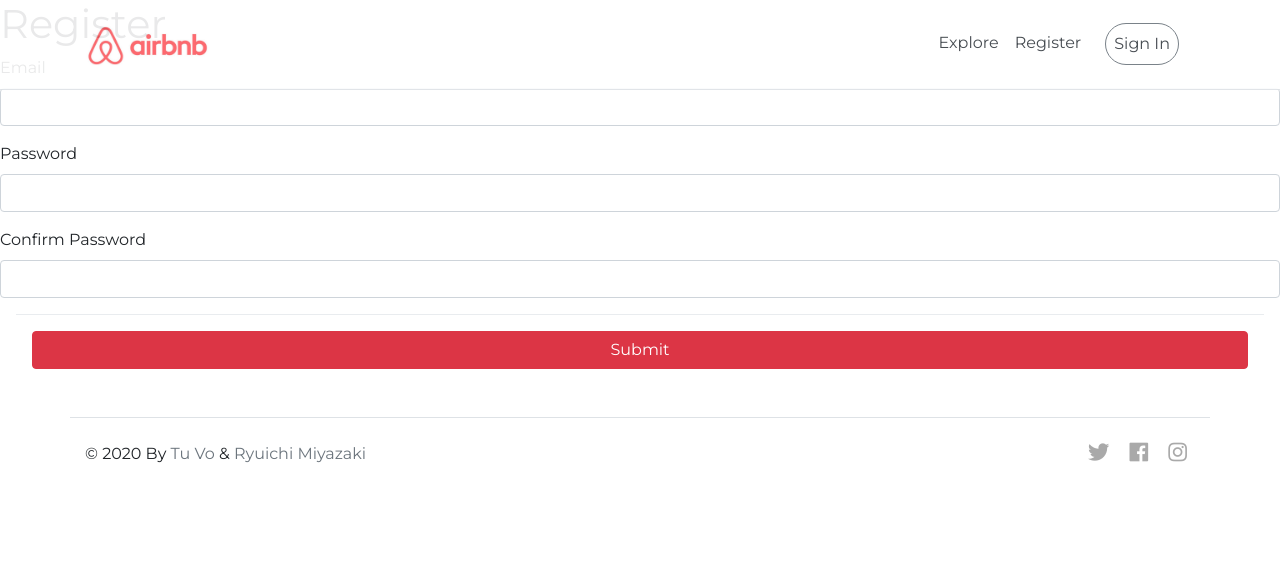
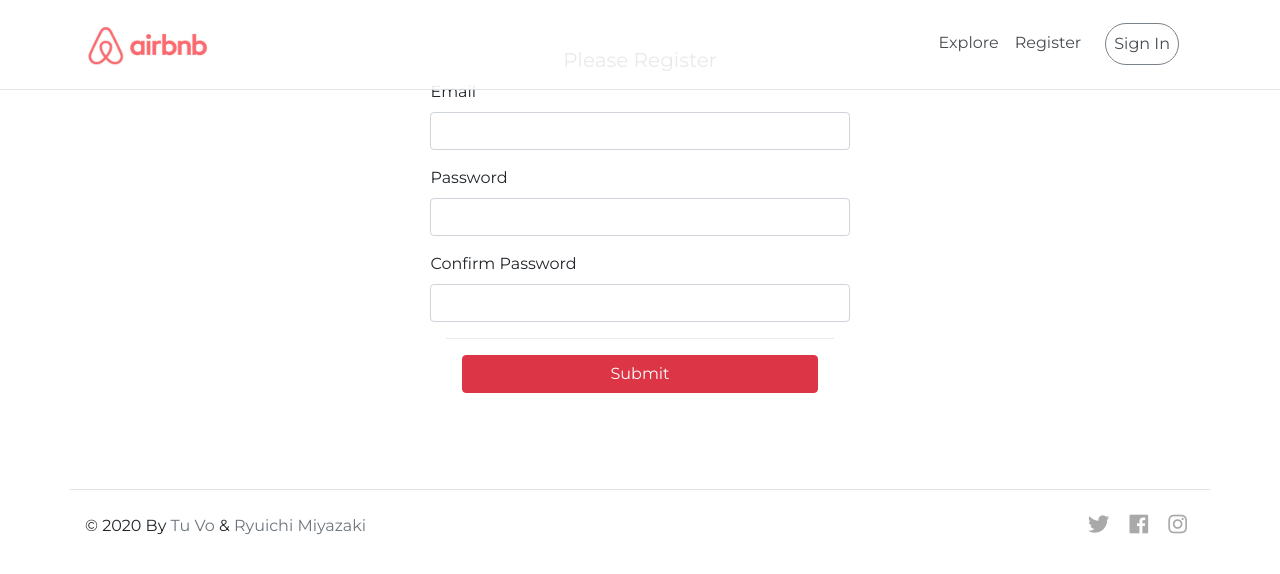
Before and after one commit to akatsuki-co/hyggehomes, a Django app: template apps/accounts/templates/accounts/register.html in a window 1280 px wide. Shown: the top 574 px of the page. Run offline with Django 3.2, Linux system fonts and the light colour scheme; the template is opened without the code that fills it, so the values that code supplies are empty; some libraries are stand-ins or nearby versions.

Commit message:
Fix CSS on register page

```diff
--- a/apps/accounts/templates/accounts/register.html
+++ b/apps/accounts/templates/accounts/register.html
@@ -1,7 +1,11 @@
-{% extends "index.html" %}
-{% block content %}
-<h1>Register</h1>
-<form action="" method="post">
+{% extends "index.html" %} {% block content %}
+
+<section id="register" class="py-5">
+  <div class="container">
+    <div class="row justify-content-center mx-3">
+      <div class="col-md-5">
+        <form method="post">
+          <h5 class="text-center">Please Register</h5>
           {% csrf_token %}
           <div class="form-group">
             <label for="name">Email</label>
@@ -16,10 +20,14 @@
             <input type="password" class="form-control" name="password2" />
           </div>
           <div class="modal-footer mx-3 mb-3">
-        <button type="submit" class="btn btn-danger btn-block" >
+            <button type="submit" class="btn btn-danger btn-block">
               Submit
             </button>
           </div>
         </form>
+      </div>
+    </div>
+  </div>
+</section>
 
 {% endblock %}
```
Lines whose indentation alone changed are shown as unchanged.
